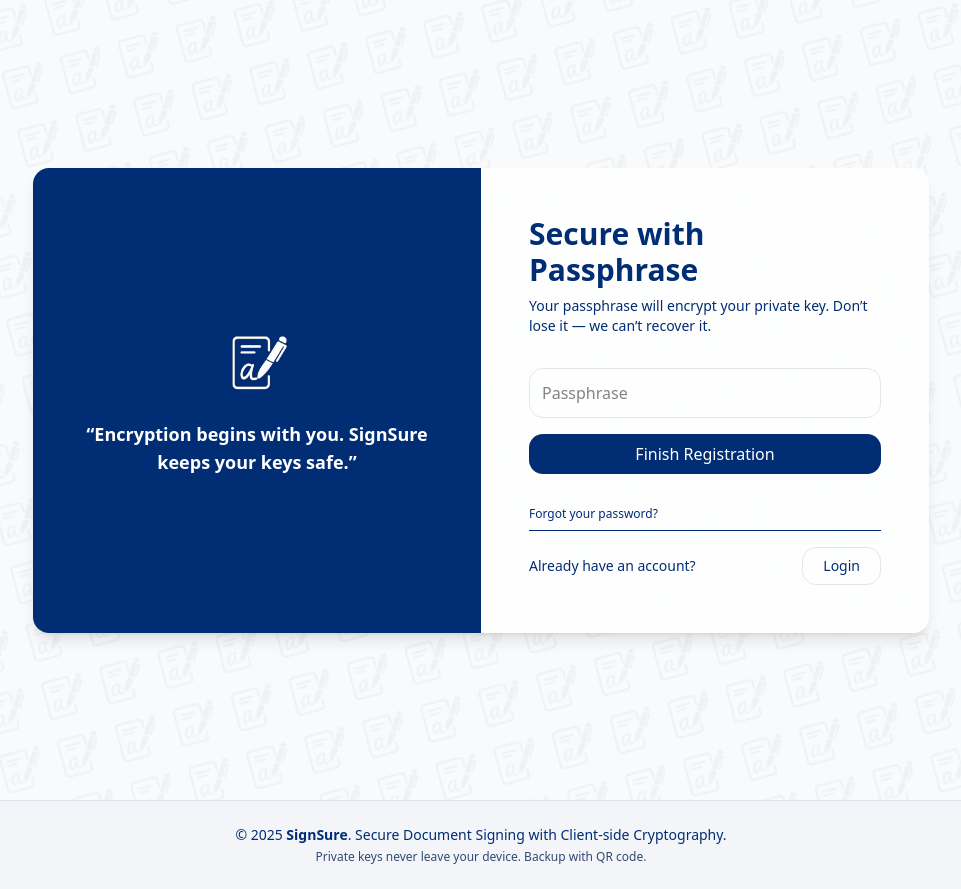
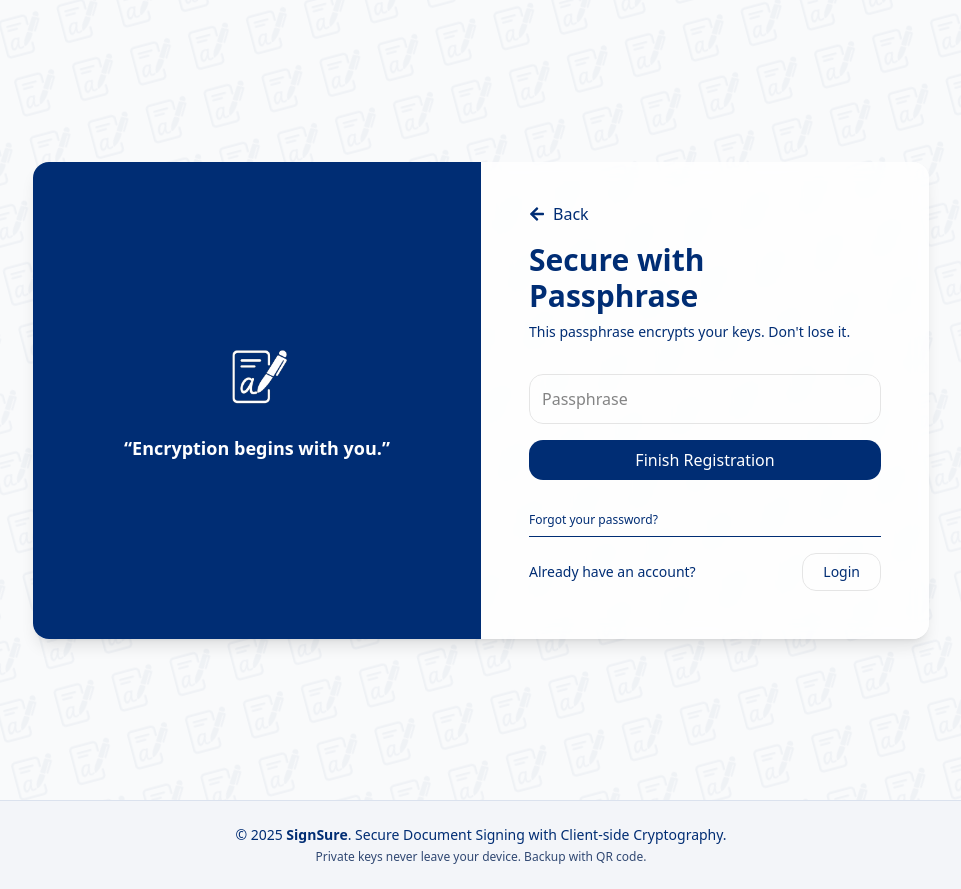
Before and after one commit to sdarif981/SignSure, a React (Vite) app in the folder frontend/: page /register in a window 1280 px wide. Both pictures are taken after typing "Sample", "name@example.com", "Sample123" into the empty fields and a click on the button "Continue". Shown: the whole page, without its empty margins (159-1120 px from the left). Built offline with nearby package versions, Linux system fonts and the light colour scheme.

Commit message:
added loader to login page

```diff
--- a/frontend/src/components/auth/Register.jsx
+++ b/frontend/src/components/auth/Register.jsx
@@ -1,15 +1,13 @@
 import React, { useEffect, useState } from "react";
 import logo from "../../assets/logo1.png";
 import logo1 from "../../assets/logo.png";
-// import logoSmall from "../../assets/logo-small.png"; // Add this small, faded logo
-import { FaEye, FaEyeSlash } from "react-icons/fa";
+import { FaEye, FaEyeSlash, FaArrowLeft } from "react-icons/fa"; // Added FaArrowLeft
 import { useNavigate } from "react-router-dom";
 import axios from "axios";
 import { generate_keys } from "../../utils/generate_keys";
 import { encrypt_key } from "../../utils/encrypt_key";
 import { USER_API } from "@/constants/constant";
 import { toast } from "sonner";
-import Navbar from "../pages/Navbar";
 import Footer from "../pages/Footer";
 import useUserStore from "@/store/userStore";
 
@@ -30,22 +28,43 @@
 
   const [errors, setErrors] = useState("");
 
-
   useEffect(() => {
     if (user) {
       navigate("/");
     }
   }, [user, navigate]);
+
   const handleNavigate = () => {
     setAnimating(true);
     setTimeout(() => navigate("/login"), 300);
   };
 
+  // Intercept Browser Back Button
+  useEffect(() => {
+    if (step === 2) {
+      window.history.pushState(null, "", window.location.href);
+      const handleBackButton = (event) => {
+        event.preventDefault();
+        setStep(1);
+      };
+      window.addEventListener("popstate", handleBackButton);
+      return () => window.removeEventListener("popstate", handleBackButton);
+    }
+  }, [step]);
+
   const handleChange = (e) => {
-    setFormData((prev) => ({
-      ...prev,
-      [e.target.name]: e.target.value,
-    }));
+    const { name, value } = e.target;
+    const updatedData = { ...formData, [name]: value };
+    setFormData(updatedData);
+
+    if (errors) {
+      if (step === 1) {
+        const isValid = updatedData.name.trim() && updatedData.email.includes("@") && updatedData.password.length >= 6;
+        if (isValid) setErrors("");
+      } else if (step === 2 && name === "passphrase" && value.length >= 8) {
+        setErrors("");
+      }
+    }
   };
 
   const handleSubmitStep1 = (e) => {
@@ -54,26 +73,24 @@
       setErrors("All fields are required.");
       return;
     }
-    setErrors("");
+    if (formData.password.length < 6) {
+      setErrors("Password must be at least 6 characters long.");
+      return;
+    }
     setStep(2);
   };
 
-//register.jsx
   const handleSubmitStep2 = async (e) => {
     e.preventDefault();
-
-  if (!formData.passphrase) {
-    setErrors("Passphrase is required.");
+    if (!formData.passphrase || formData.passphrase.length < 8) {
+      setErrors("Passphrase must be at least 8 characters long.");
       return;
     }
-  setLoading(true); // Add loading state
+    setLoading(true);
 
     try {
       const { publicKey, rawPrivateKey } = await generate_keys();
-
-    // ✅ Use ArrayBuffer (rawPrivateKey), not base64 string
       const encryptedPrivateKey = await encrypt_key(rawPrivateKey, formData.passphrase);
-
       localStorage.setItem("encryptedPrivateKey", encryptedPrivateKey);
 
       await axios.post(`${USER_API}/register`, {
@@ -83,41 +100,26 @@
         public_key: publicKey,
       }, { withCredentials: true });
 
-    toast.success("Registered successfully! Redirecting to login...");
+      toast.success("Registered successfully!");
       navigate("/login");
     } catch (error) {
-    const errorMessage =
-      error.response?.data?.message ||
-      (error.message.includes("encrypt_key") ? "Encryption failed: Invalid passphrase or key." :
-      error.message.includes("generate_keys") ? "Key generation failed." :
-      "Registration failed. Please try again.");
-    toast.error(errorMessage);
-    console.error("Registration error:", error);
+      toast.error("Registration failed.");
+      console.error(error);
     } finally {
-    setLoading(false); // Reset loading state
+      setLoading(false);
     }
   };
 
-
-
-
   return (
     <>
-      {/* Optional Navbar */}
-      {/* <Navbar /> */}
       <style>
         {`
           .diagonal-pattern::before {
             content: "";
             position: absolute;
-        top: -50%;
-        left: -50%;
-        width: 200%;
-        height: 200%;
+            top: -50%; left: -50%; width: 200%; height: 200%;
             background-image: url(${logo1});
             background-size: 60px 60px;
-        background-repeat: repeat;
-        background-position: center;
             opacity: 0.04;
             transform: rotate(-15deg);
             z-index: 0;
@@ -126,106 +128,55 @@
         `}
       </style>
 
-      <section
-       className="relative diagonal-pattern min-h-screen flex flex-col justify-center items-center px-4 bg-gray-50 overflow-hidden"
+      <section className="relative diagonal-pattern min-h-screen flex flex-col justify-center items-center px-4 bg-gray-50 overflow-hidden">
+        <div className={`bg-white/80 backdrop-blur-sm flex flex-col md:flex-row rounded-2xl shadow-lg max-w-4xl w-full overflow-hidden transition duration-300 ${animating ? "opacity-0 scale-95" : "opacity-100 scale-100"}`}>
 
-      >
-        <div
-          className={`bg-white/80 backdrop-blur-sm flex flex-col md:flex-row rounded-2xl shadow-lg max-w-4xl w-full overflow-hidden transition duration-300 ${
-            animating ? "opacity-0 scale-95" : "opacity-100 scale-100"
-          }`}
-        >
           {/* Visual side */}
           <div className="md:w-1/2 hidden md:flex flex-col items-center justify-center bg-[#002D74] text-white p-8">
-            <img src={logo} alt="SignSure Logo" className="h-20 w-auto mb-4" />
-            <p className="text-lg font-semibold text-center">
-              “Encryption begins with you. SignSure keeps your keys safe.”
-            </p>
+            <img src={logo} alt="Logo" className="h-20 w-auto mb-4" />
+            <p className="text-lg font-semibold text-center">“Encryption begins with you.”</p>
           </div>
 
           {/* Form side */}
-          <div className="md:w-1/2 p-8 md:p-12">
+          <div className="md:w-1/2 p-8 md:p-12 relative">
+
+            {/* Top Back Arrow (Step 2 Only) */}
+            {step === 2 && (
+              <button
+                onClick={() => setStep(1)}
+                className="absolute top-8 left-8 md:top-10 md:left-12 text-[#002D74] hover:text-blue-800 transition-colors flex items-center gap-2 group"
+              >
+                <FaArrowLeft />
+                <span className="text-md font-medium">Back</span>
+              </button>
+            )}
+
+            <div className={step === 2 ? "mt-8" : ""}>
               <h2 className="font-bold text-3xl text-[#002D74]">
                 {step === 1 ? "Create Account" : "Secure with Passphrase"}
               </h2>
               <p className="text-sm mt-2 text-[#002D74]">
-              {step === 1
-                ? "Sign up to start securing your documents with SignSure."
-                : "Your passphrase will encrypt your private key. Don’t lose it — we can’t recover it."}
+                {step === 1 ? "Sign up to start securing your documents." : "This passphrase encrypts your keys. Don't lose it."}
               </p>
+            </div>
 
             {errors && <p className="text-red-500 text-xs mt-2">{errors}</p>}
 
             {step === 1 ? (
               <form className="flex flex-col gap-4 mt-8" onSubmit={handleSubmitStep1}>
-                <input
-                  className="p-3 rounded-xl border"
-                  type="text"
-                  name="name"
-                  placeholder="Full Name"
-                  value={formData.name}
-                  onChange={handleChange}
-                />
-                <input
-                  className="p-3 rounded-xl border"
-                  type="email"
-                  name="email"
-                  placeholder="Email"
-                  value={formData.email}
-                  onChange={handleChange}
-                />
+                <input className="p-3 rounded-xl border" type="text" name="name" placeholder="Full Name" value={formData.name} onChange={handleChange} />
+                <input className="p-3 rounded-xl border" type="email" name="email" placeholder="Email" value={formData.email} onChange={handleChange} />
                 <div className="relative">
-                  <input
-                    className="p-3 rounded-xl border w-full pr-10"
-                    type={showPass ? "text" : "password"}
-                    name="password"
-                    placeholder="Password"
-                    value={formData.password}
-                    onChange={handleChange}
-                  />
-                  <button
-                    type="button"
-                    onClick={() => setShowPass(!showPass)}
-                    className="absolute top-1/2 right-3 transform -translate-y-1/2 text-gray-500 hover:text-indigo-600"
-                    aria-label={showPass ? "Hide password" : "Show password"}
-                  >
-                    {showPass ? <FaEyeSlash /> : <FaEye />}
-                  </button>
+                  <input className="p-3 rounded-xl border w-full pr-10" type={showPass ? "text" : "password"} name="password" placeholder="Password" value={formData.password} onChange={handleChange} />
+                  <button type="button" onClick={() => setShowPass(!showPass)} className="absolute top-1/2 right-3 -translate-y-1/2 text-gray-500"><FaEye /></button>
                 </div>
-                <button
-                  type="submit"
-                  disabled={loading}
-                  className="bg-[#002D74] rounded-xl text-white py-2 hover:scale-105 duration-300 disabled:opacity-50 disabled:cursor-not-allowed"
-                >
-                  Continue
-                </button>
+                <button type="submit" className="bg-[#002D74] rounded-xl text-white py-2 hover:scale-105 duration-300">Continue</button>
               </form>
             ) : (
               <form className="flex flex-col gap-4 mt-8" onSubmit={handleSubmitStep2}>
-                <input
-                  className="p-3 rounded-xl border"
-                  type="password"
-                  name="passphrase"
-                  placeholder="Passphrase"
-                  value={formData.passphrase}
-                  onChange={handleChange}
-                />
-                <button
-                  type="submit"
-                  disabled={loading}
-                  className="bg-[#002D74] rounded-xl text-white py-2 hover:scale-105 duration-300 disabled:opacity-50 disabled:cursor-not-allowed flex items-center justify-center gap-2"
-                >
-                  {loading ? (
-                    <>
-                      <svg className="animate-spin h-5 w-5" xmlns="http://www.w3.org/2000/svg" fill="none" viewBox="0 0 24 24">
-                        <circle className="opacity-25" cx="12" cy="12" r="10" stroke="currentColor" strokeWidth="4"></circle>
-                        <path className="opacity-75" fill="currentColor" d="M4 12a8 8 0 018-8V0C5.373 0 0 5.373 0 12h4zm2 5.291A7.962 7.962 0 014 12H0c0 3.042 1.135 5.824 3 7.938l3-2.647z"></path>
-                      </svg>
-                      Registering...
-                    </>
-                  ) : (
-                    "Finish Registration"
-                  )}
+                <input className="p-3 rounded-xl border" type="password" name="passphrase" placeholder="Passphrase" value={formData.passphrase} onChange={handleChange} />
+                <button type="submit" disabled={loading} className="bg-[#002D74] rounded-xl text-white py-2 hover:scale-105 duration-300 flex items-center justify-center gap-2">
+                  {loading ? "Registering..." : "Finish Registration"}
                 </button>
               </form>
             )}
@@ -236,17 +187,11 @@
 
             <div className="mt-4 text-sm flex justify-between items-center text-[#002D74]">
               <p>Already have an account?</p>
-              <button
-                onClick={handleNavigate}
-                className="py-2 px-5 border rounded-xl hover:scale-105 duration-300"
-              >
-                Login
-              </button>
+              <button onClick={handleNavigate} className="py-2 px-5 border rounded-xl hover:scale-105 duration-300">Login</button>
             </div>
           </div>
         </div>
       </section>
-
       <Footer />
     </>
   );
--- a/frontend/src/constants/constant.js
+++ b/frontend/src/constants/constant.js
@@ -1,4 +1,4 @@
-//  const Master_API="http://localhost:5000"
- const Master_API="https://signsure.onrender.com"
+  // const Master_API="http://localhost:5000"
+  const Master_API="https://signsure.onrender.com"
 export const USER_API=`${Master_API}/api/user`
 export const KEY_API=`${Master_API}/api/key`
```
Also changed, not shown: frontend/src/components/auth/Login.jsx (+30 -16 lines). Lines whose indentation alone changed are shown as unchanged.
